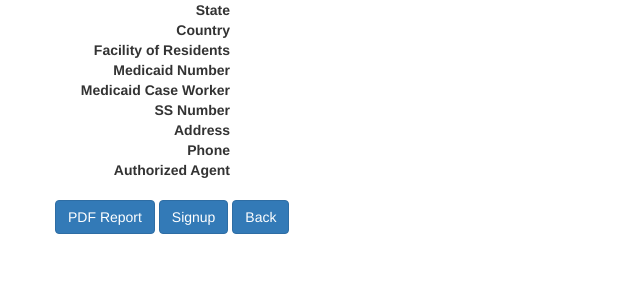
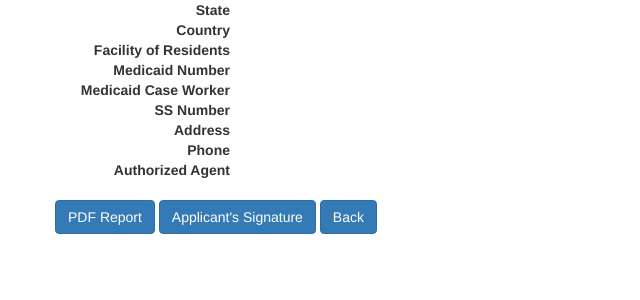
Before and after one commit to NaynaBI/medi_insurance, a Rails app: page /applicants/1 in a window 1280 px wide. Shown: the part 215-515 px from the top of the page, without its empty margins (0-640 px from the left). Run offline with Rails 7, Linux system fonts and the light colour scheme; the visitor is signed in with stand-in values (Sample User, id 1); data that the repository does not hold is empty; style sheets or scripts are compiled from the project's sources; parts of the project's set-up code (start-up, migrations or seed data) failed here and were passed over; some libraries are stand-ins or nearby versions.

Commit message:
fix button text

```diff
--- a/app/views/applicants/show.html.erb
+++ b/app/views/applicants/show.html.erb
@@ -52,6 +52,6 @@
 
 <div class="row">
   <%= link_to "PDF Report", pdf_report_applicant_path(@applicant), class: "btn btn-primary" %>
-  <%= link_to "Signup", edit_applicant_path(@applicant), class: "btn btn-primary" %>
+  <%= link_to "Applicant's Signature", edit_applicant_path(@applicant), class: "btn btn-primary" %>
   <%= link_to "Back", applicants_path, class: "btn btn-primary" %>
 </div>
```
